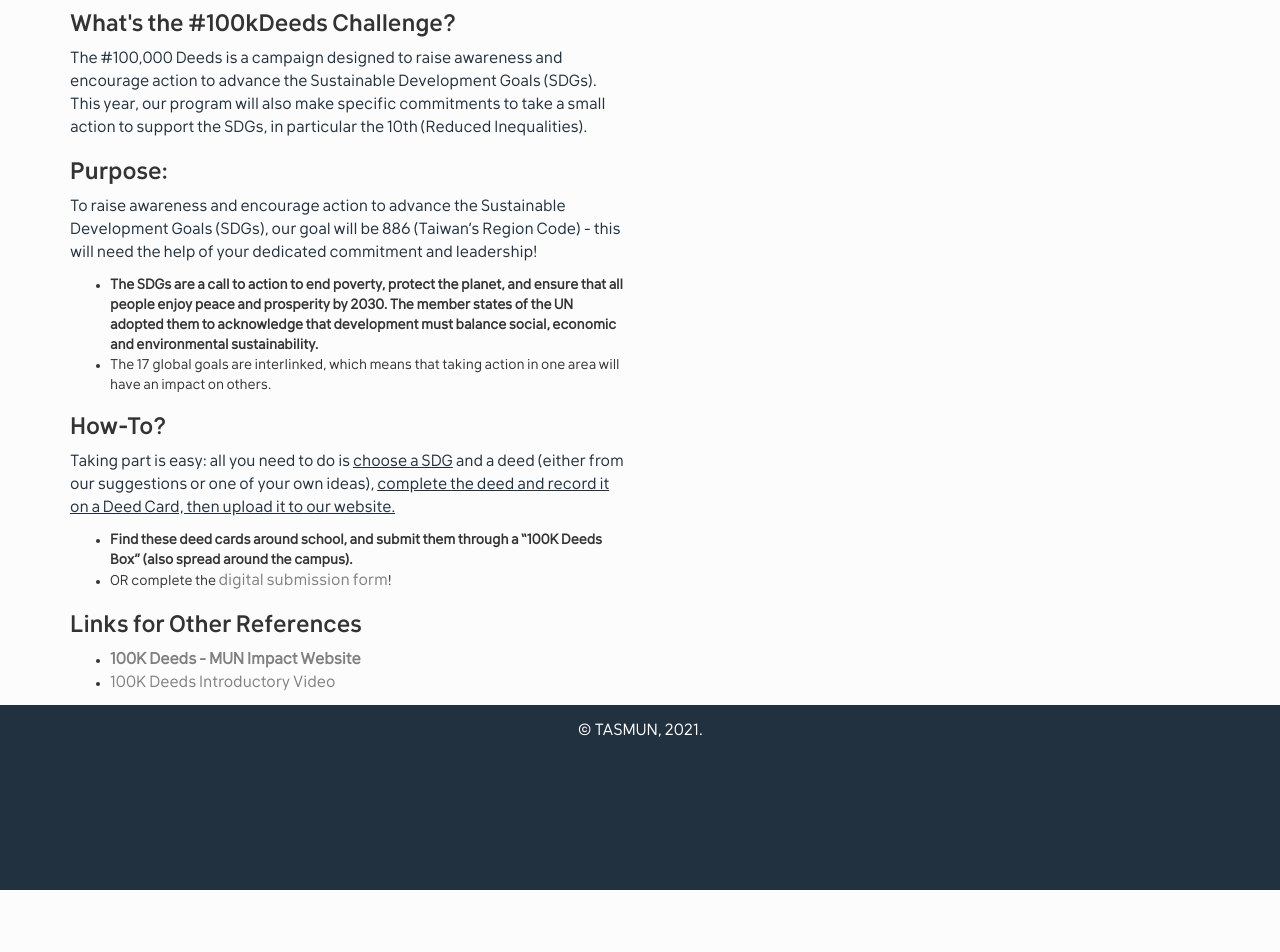
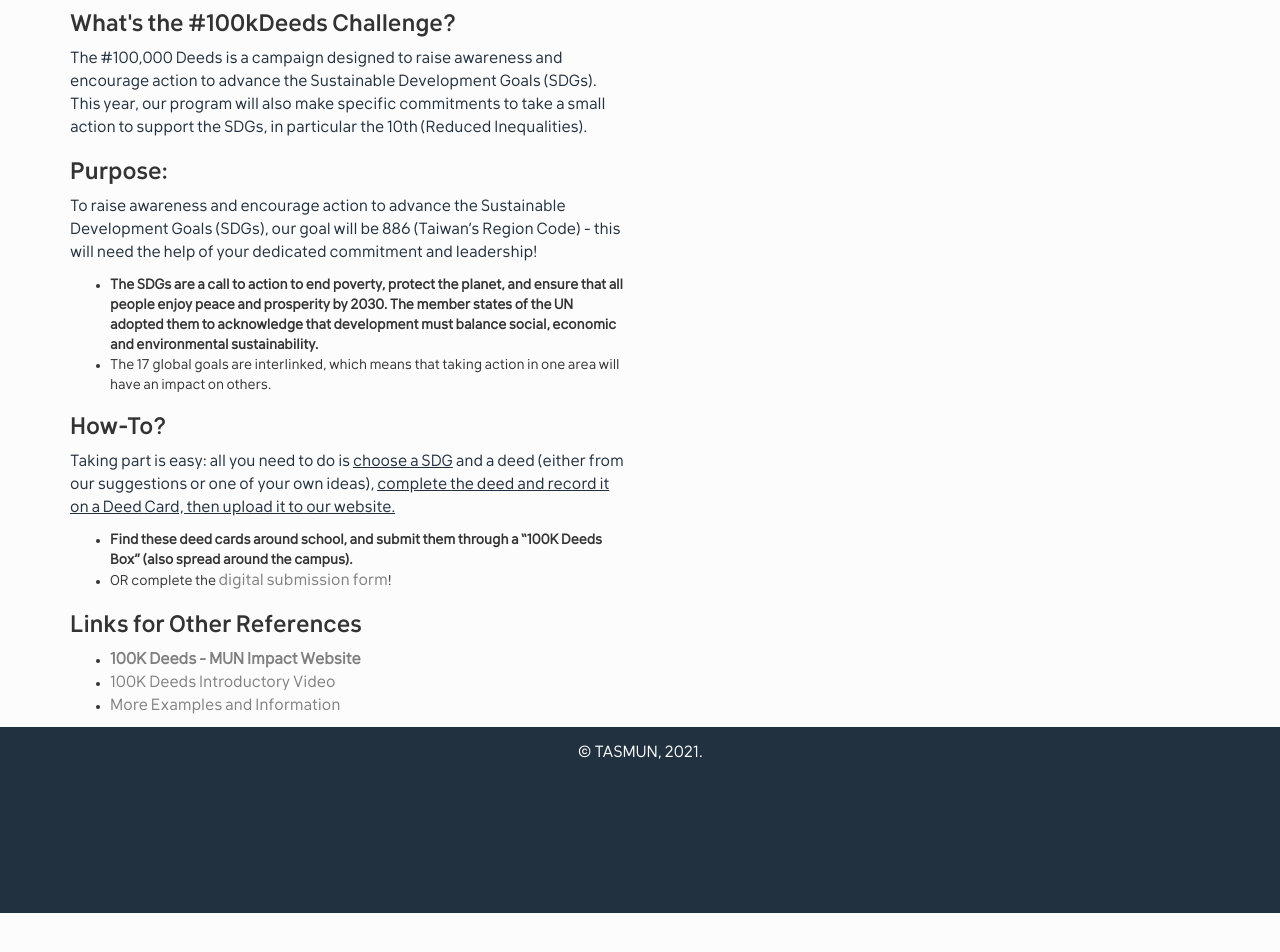
Before and after one commit to alexandernext/tasmun, a Jekyll site: the page built from 100kdeeds.html, in a window 1280 px wide. Shown: the part 282-1234 px from the top of the page. Built offline with Jekyll 4.4.1, drawn with Linux system fonts in a browser that asks for light colours; some web fonts are replaced.

Commit message:
Update 100kdeeds.html

```diff
--- a/100kdeeds.html
+++ b/100kdeeds.html
@@ -42,5 +42,6 @@
     <ul>
       <li><a href="https://munimpact.org/100000-deeds-campaign/">100K Deeds - MUN Impact Website</a></li>
       <li><a href="https://youtu.be/rlIA5Tv6WYI">100K Deeds Introductory Video</a></li>
+      <li><a href="https://drive.google.com/drive/u/1/folders/1yo5GPjPQVHi0P0V4sRJC1CIDgCiTVcSK">More Examples and Information</a></li>
     </ul>
   </div>
```
